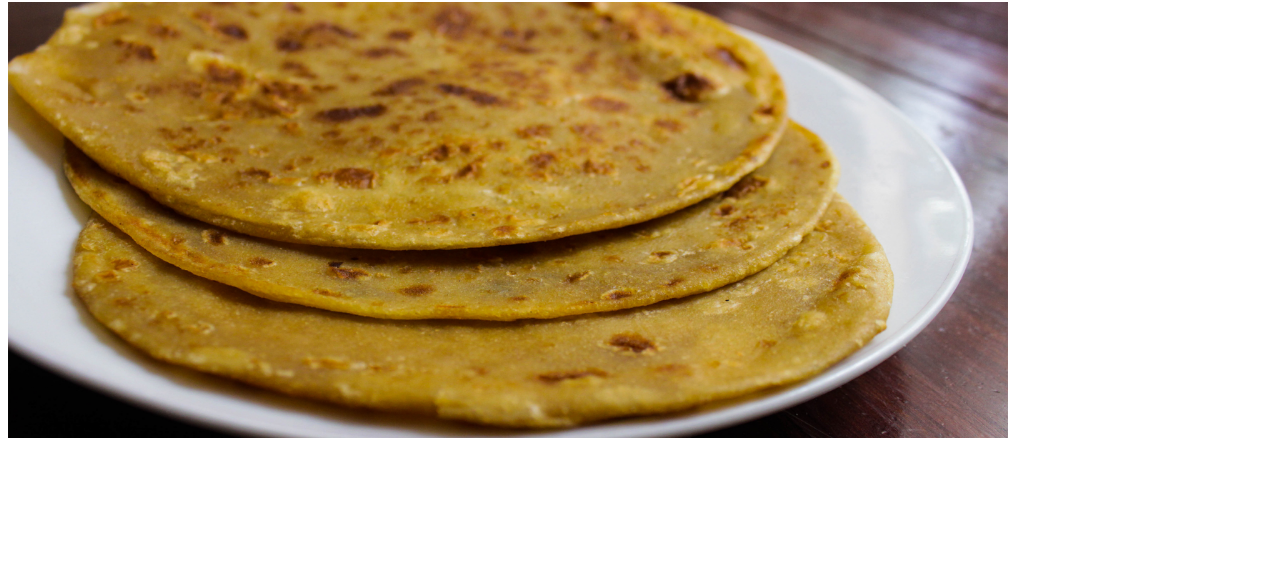
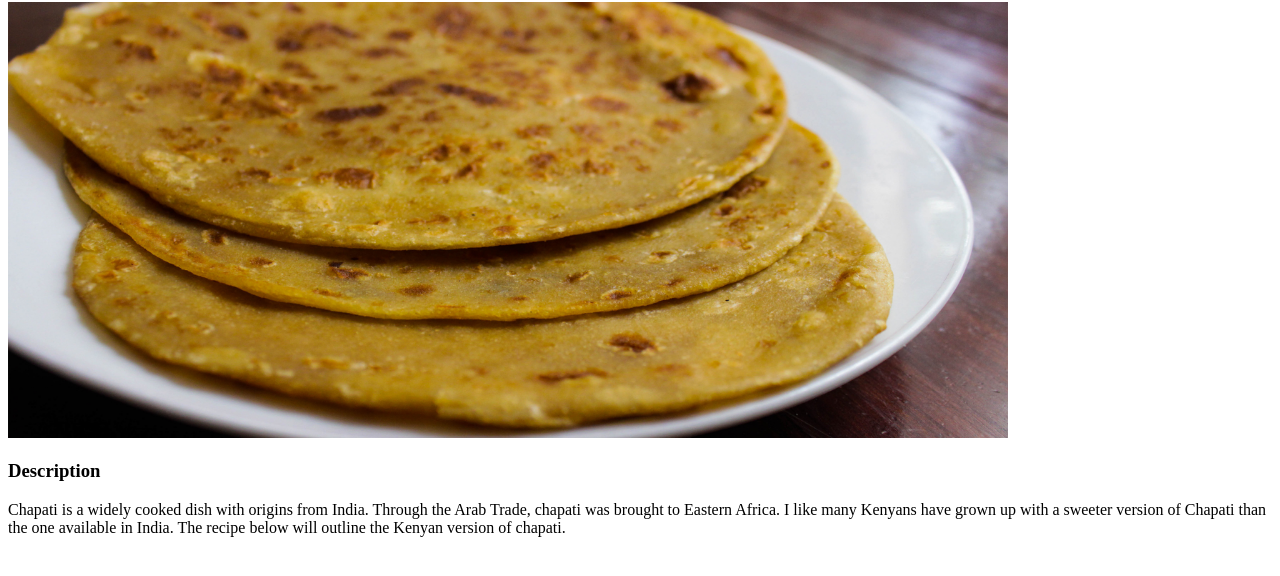
Before and after one commit to peacekokok/odin-recipes, a plain HTML site: page recipes/chapati.html in a window 1280 px wide. Shown: the part 78-654 px from the top of the page. Drawn offline with Linux system fonts and the light colour scheme.

Commit message:
Created a description for chapati.html

```diff
--- a/recipes/chapati.html
+++ b/recipes/chapati.html
@@ -8,6 +8,12 @@
     <body>
         <h1>Kenyan Chapati RecipeS</h1>
         <p><img src="../images/chapati.jpg" width='1000' alt="Chapati end product"></p>
+        <h3>Description</h3>
+       <p>Chapati is a widely cooked dish with origins from India. Through the Arab
+        Trade, chapati was brought to Eastern Africa. I like many Kenyans have grown up
+        with a sweeter version of Chapati than the one available in India. The recipe below
+        will outline the Kenyan version of chapati.
+       </p>
 
     </body>
 </html>
```
